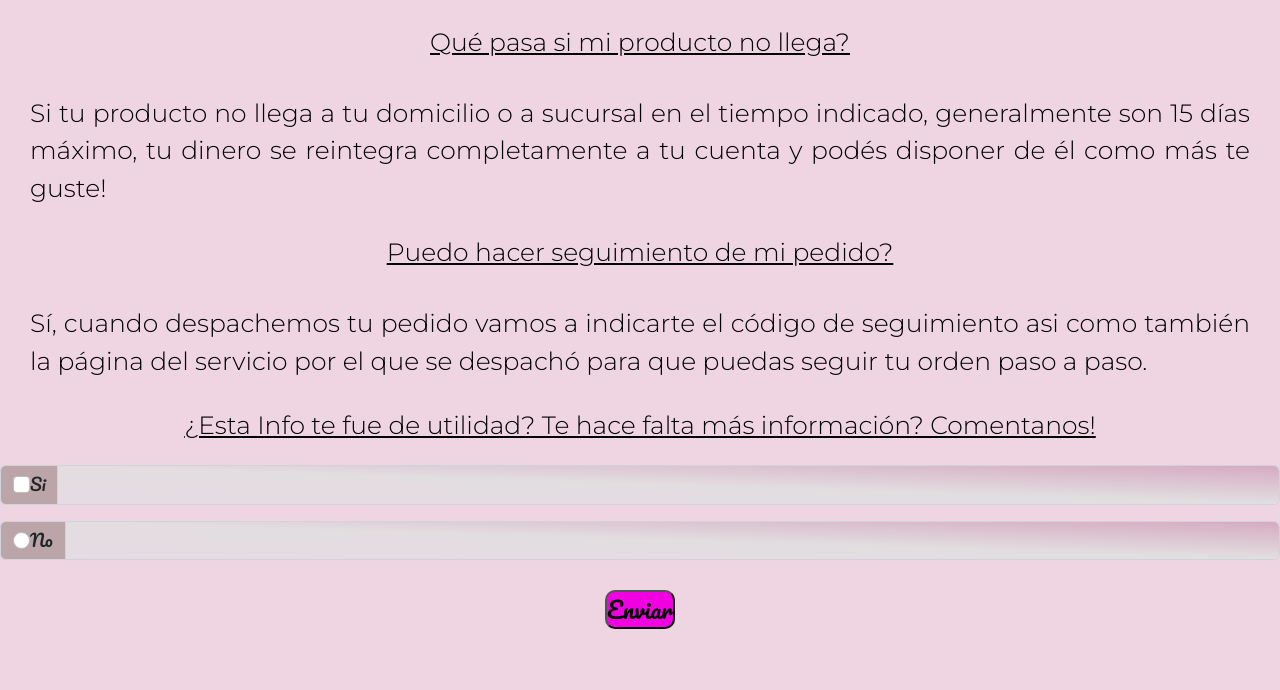
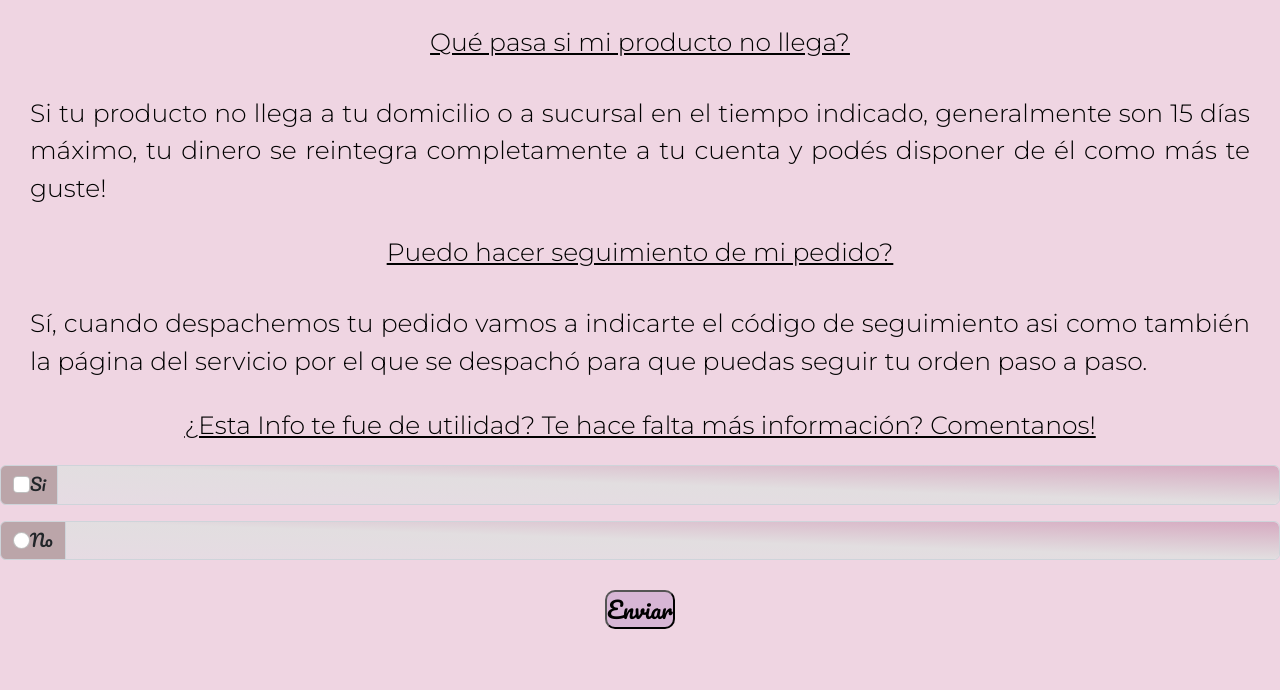
Before and after one commit to CassRR/proyecto-ramosregola, a website: page paginas/faq.html in a window 1280 px wide. Shown: the part 1119-1809 px from the top of the page. Drawn offline with nearby package versions, Linux system fonts and the light colour scheme; some icons are missing.

Commit message:
reversion cambios anidación

```diff
--- a/scss/Estilos-paginas/_faq.scss
+++ b/scss/Estilos-paginas/_faq.scss
@@ -85,7 +85,7 @@
 .button-faq {
     animation-name: button-faq;
     animation-duration: 1s;
-    background-color: #f100e1;
+    background-color: #d7b6d5;
     animation-iteration-count: infinite;
     animation-duration: easy;
 }
--- a/scss/Estilos-paginas/_index.scss
+++ b/scss/Estilos-paginas/_index.scss
@@ -4,7 +4,6 @@
     background-color: rgb(228, 221, 221);
 }
 /*header*/
-
 
 .header_class {
     background-color: $colorMarca;
```
Also changed, not shown: css/style.css.
